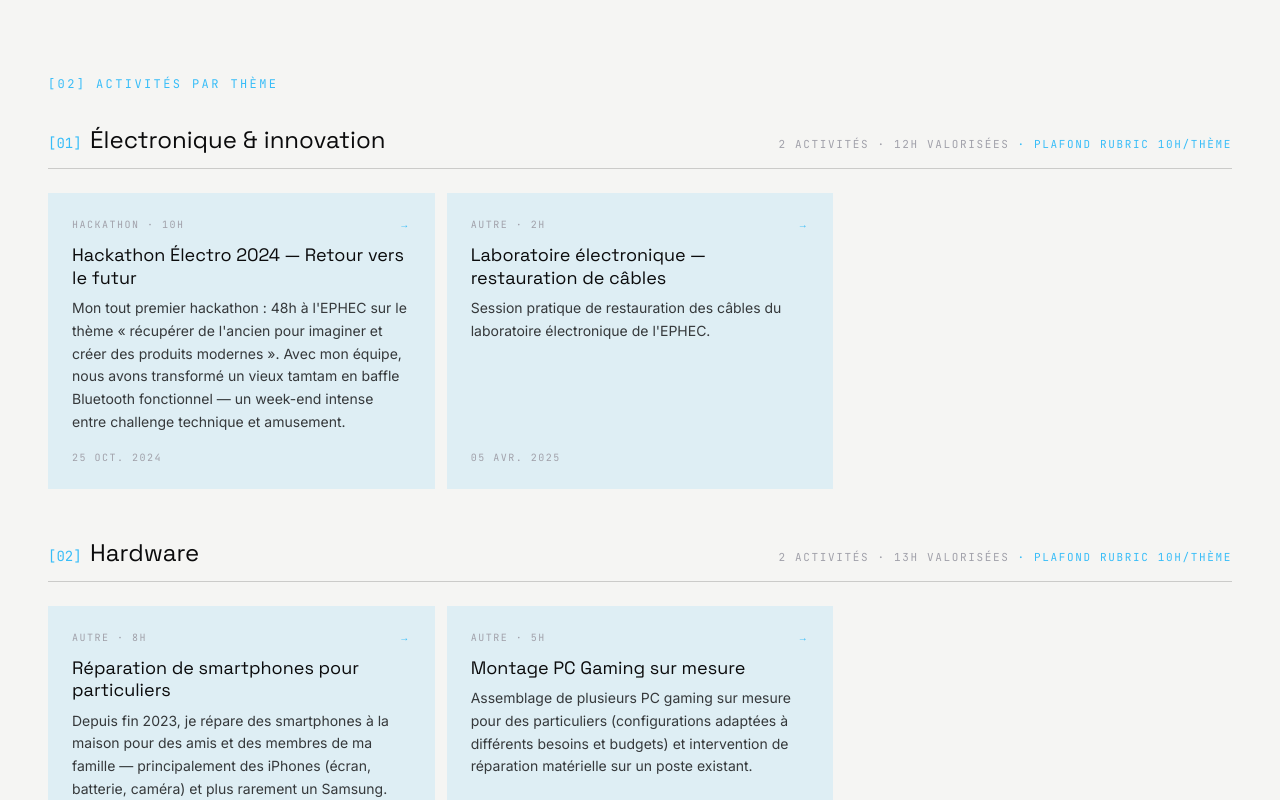
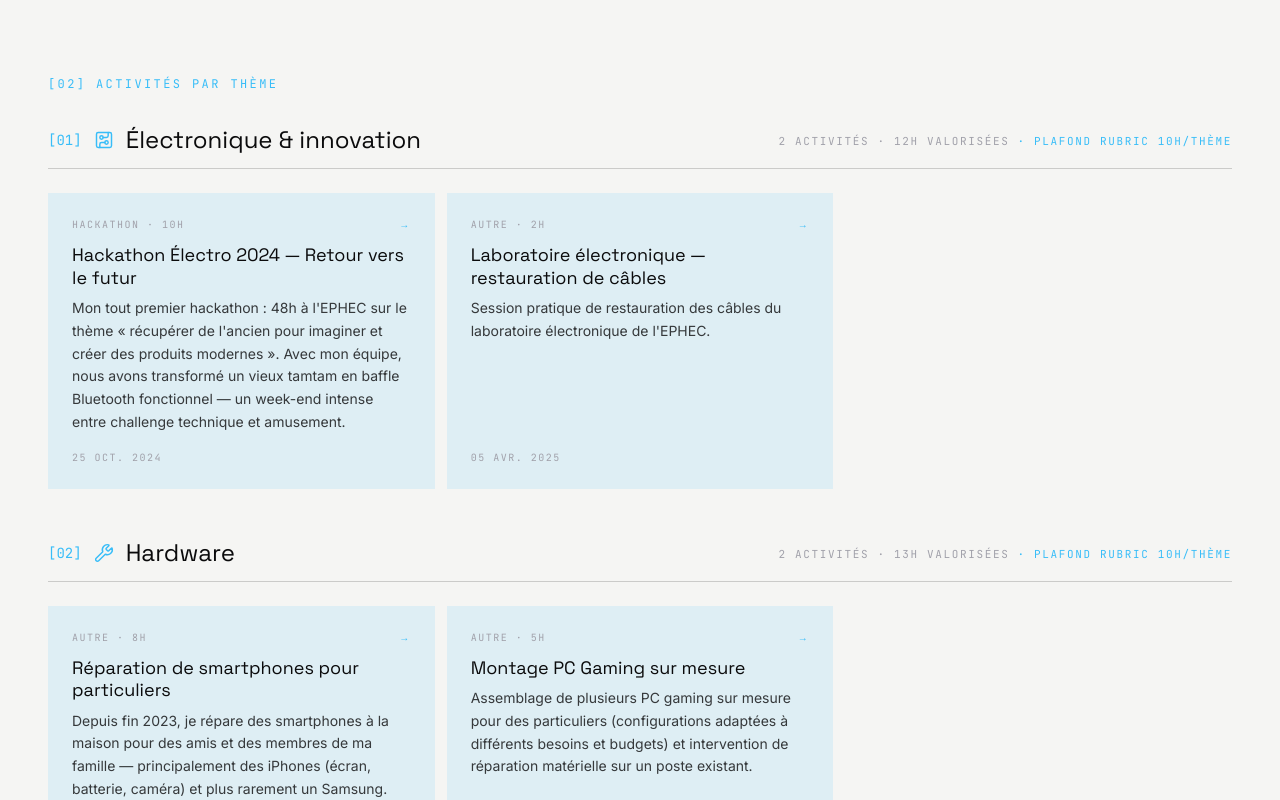
Before and after one commit to mm-elmazani/mm-elmazani-portfolio, a Next.js app: page /portfolio in a window 1280 px wide. Shown: the part 1820-2620 px from the top of the page. Built offline with nearby package versions, Linux system fonts and the light colour scheme.

Commit message:
feat: icônes par thème sur la page portfolio (lucide-react)

```diff
--- a/package.json
+++ b/package.json
@@ -11,6 +11,7 @@
     "lint": "eslint"
   },
   "dependencies": {
+    "lucide-react": "^1.14.0",
     "next": "16.2.4",
     "react": "19.2.4",
     "react-dom": "19.2.4"
--- a/src/app/portfolio/page.tsx
+++ b/src/app/portfolio/page.tsx
@@ -6,6 +6,7 @@ import {
   formatDate,
   totals,
 } from "@/data/activities";
+import { getThemeIcon } from "@/lib/themeIcons";
 
 export const metadata: Metadata = {
   title: "Portfolio d'activités — Mohamed Mokhtar El Mazani",
@@ -182,13 +183,19 @@ export default function PortfolioPage() {
               (s, a) => s + a.hoursValued,
               0,
             );
+            const ThemeIcon = getThemeIcon(theme);
             return (
               <div key={theme}>
                 <header className="flex flex-wrap items-baseline justify-between gap-3 border-b border-rule pb-3">
-                  <h3 className="font-display text-2xl">
+                  <h3 className="flex items-center gap-3 font-display text-2xl">
                     <span className="font-mono text-sm text-accent">
-                      [{String(idx + 1).padStart(2, "0")}]{" "}
+                      [{String(idx + 1).padStart(2, "0")}]
                     </span>
+                    <ThemeIcon
+                      aria-hidden
+                      className="h-5 w-5 shrink-0 text-accent"
+                      strokeWidth={1.75}
+                    />
                     {theme}
                   </h3>
                   <p className="font-mono text-[11px] uppercase tracking-[0.15em] text-ash">
--- /dev/null
+++ b/src/lib/themeIcons.ts
@@ -0,0 +1,31 @@
+import {
+  CircuitBoard,
+  Wrench,
+  Users,
+  Terminal,
+  Shield,
+  Building2,
+  Server,
+  Globe,
+  GraduationCap,
+  Sparkles,
+  type LucideIcon,
+} from "lucide-react";
+
+export const themeIcons: Record<string, LucideIcon> = {
+  "Électronique & innovation": CircuitBoard,
+  "Hardware": Wrench,
+  "Communication & networking": Users,
+  "Développement & Linux": Terminal,
+  "Cybersécurité": Shield,
+  "Salons & veille techno": Building2,
+  "Administration système & homelab": Server,
+  "Développement web": Globe,
+  "Médiation scientifique & pédagogie": GraduationCap,
+};
+
+export const fallbackThemeIcon: LucideIcon = Sparkles;
+
+export function getThemeIcon(theme: string): LucideIcon {
+  return themeIcons[theme] ?? fallbackThemeIcon;
+}
```
Also changed, not shown: 1 other file (tests, documents, lock files or other folders).
